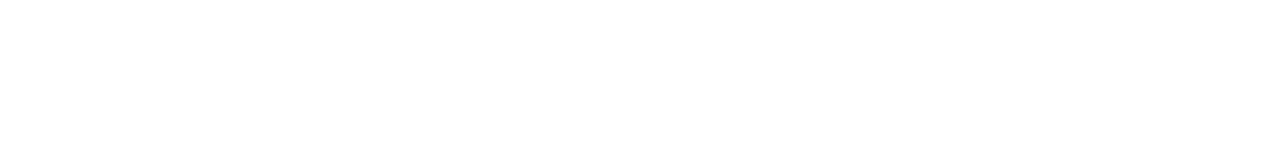
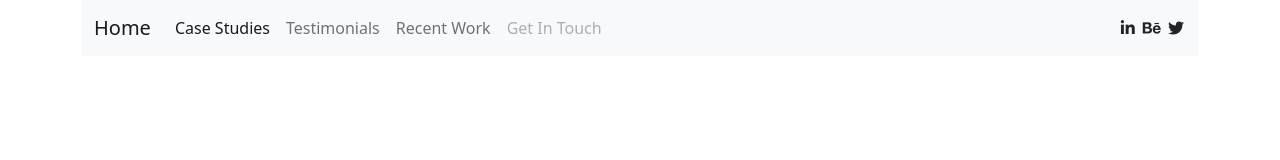
Before and after one commit to raximov0099/PortfolioSaytim, a plain HTML site: page index.html in a window 1280 px wide. Drawn offline with nearby package versions, Linux system fonts and the light colour scheme.

Commit message:
navbar qo'shdim

```diff
--- a/index.html
+++ b/index.html
@@ -9,7 +9,37 @@
   <link href="https://cdn.jsdelivr.net/npm/bootstrap@5.1.3/dist/css/bootstrap.min.css" rel="stylesheet" integrity="sha384-1BmE4kWBq78iYhFldvKuhfTAU6auU8tT94WrHftjDbrCEXSU1oBoqyl2QvZ6jIW3" crossorigin="anonymous">
 </head>
 <body>
-
+      <div class="container">
+        <nav class="navbar navbar-expand-lg navbar-light bg-light">
+  <div class="container-fluid">
+    <a class="navbar-brand" href="#">Home</a>
+    <button class="navbar-toggler" type="button" data-bs-toggle="collapse" data-bs-target="#navbarNav" aria-controls="navbarNav" aria-expanded="false" aria-label="Toggle navigation">
+      <span class="navbar-toggler-icon"></span>
+    </button>
+    <div class="collapse navbar-collapse" id="navbarNav">
+      <ul class="navbar-nav">
+        <li class="nav-item">
+          <a class="nav-link active" aria-current="page" href="#">Case Studies</a>
+        </li>
+        <li class="nav-item">
+          <a class="nav-link" href="#">Testimonials</a>
+        </li>
+        <li class="nav-item">
+          <a class="nav-link" href="#">Recent Work</a>
+        </li>
+        <li class="nav-item">
+          <a class="nav-link disabled">Get In Touch</a>
+        </li>
+      </ul>
+    </div>
+    <div class="icon">
+        <i class="fa-brands fa-linkedin-in"></i>
+        <i class="fa-brands fa-behance"></i>
+        <i class="fa-brands fa-twitter"></i>
+    </div>
+  </div>
+  </nav>
+    </div>
   <script src="https://cdn.jsdelivr.net/npm/bootstrap@5.1.3/dist/js/bootstrap.bundle.min.js" integrity="sha384-ka7Sk0Gln4gmtz2MlQnikT1wXgYsOg+OMhuP+IlRH9sENBO0LRn5q+8nbTov4+1p" crossorigin="anonymous"></script>
 </body>
 </html>
```
